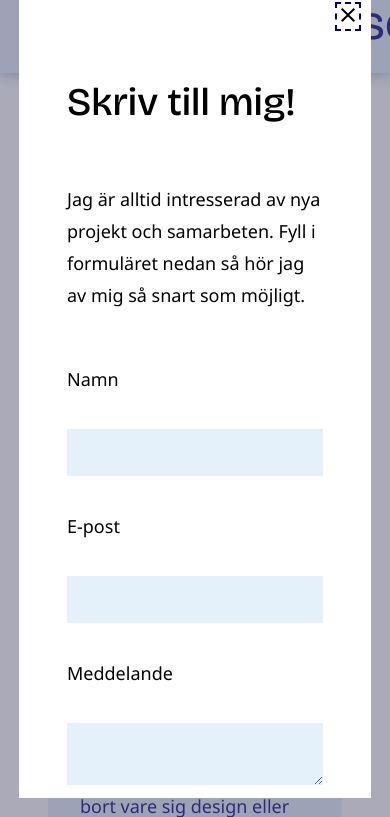
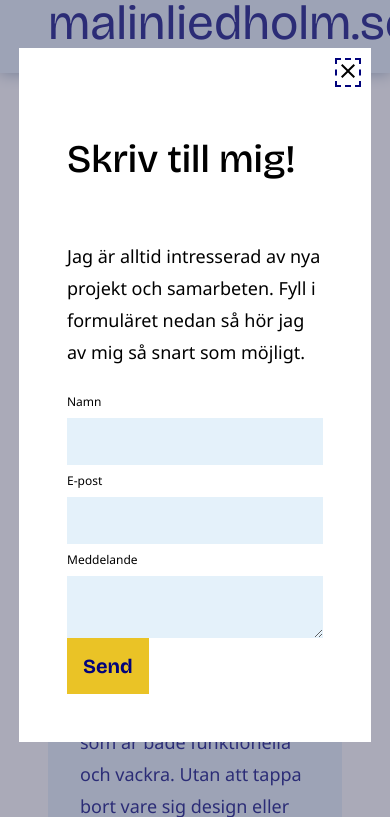
Before and after one commit to Mallied/Portfolio-Malin, a plain HTML site: page index.html in a window 390 px wide. Both pictures are taken after a click on the button "Kontakta mig!". Shown: the part 554-1371 px from the top of the page. Drawn offline with nearby package versions, Linux system fonts and the light colour scheme.

Commit message:
Adjustmenst style

```diff
--- a/style.css
+++ b/style.css
@@ -168,6 +168,13 @@
         width: 600px;
     }
 
+
+    .modal__input {
+        margin: 0;
+        padding: 0;
+        font-size: 0.75rem;
+    }
+
     .modal::backdrop {
         background-color: var(--color-textlight);
         opacity: 0.5;
@@ -186,7 +193,6 @@
         display: grid;
         justify-items: start;
         width: 100%;
-        gap: var(--section-gap-small);
     }
 
     .modal__form input,
@@ -316,15 +322,6 @@
       }
 
     /* RESPONSIVE LOGIK */
-    @media screen and (max-width: 1024px) {
-        .menu--desktop {
-            display: none; /* Döljer desktopmenyn */
-        }
-
-        .menu-button {
-            display: block;
-        }
-    }
 
     @media screen and (min-width: 1025px) {
         .menu--mobile {
@@ -385,15 +382,12 @@
         margin-top: calc(var(--menu-height) + var(--section-gap));
     }
 
-    .orange {
-        color: var(--color-orange);
-    }
-
     .hero__inner {
         display: flex;
-        justify-content: space-between;
+        flex-direction: row;
+        justify-content: center;
         align-items: center;
-        column-gap: var(--section-gap-items);
+        column-gap: 10rem;
     }
 
     .hero__image {
```
